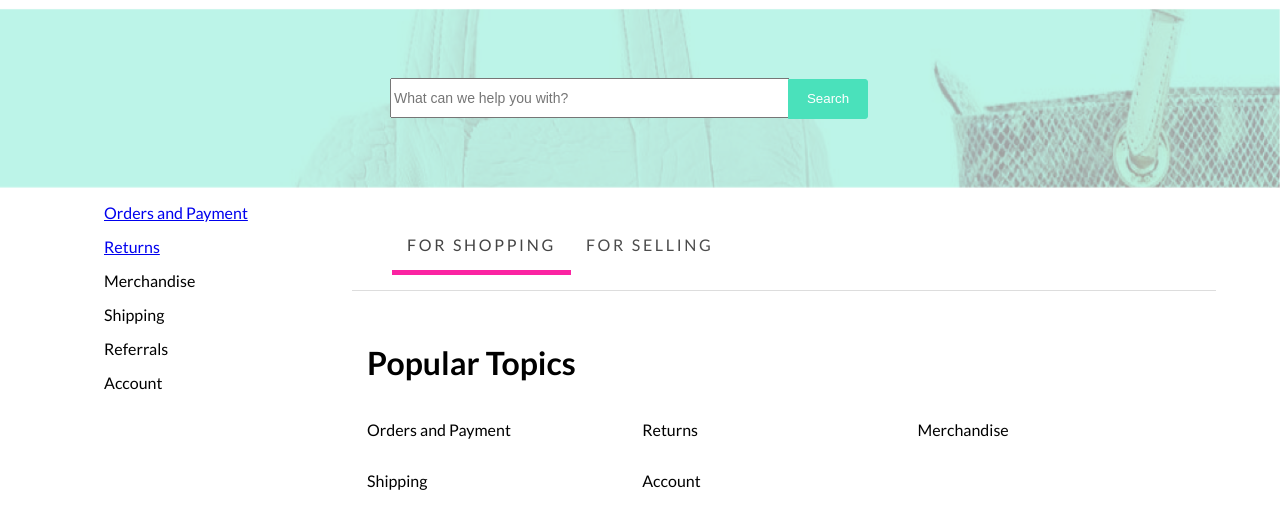
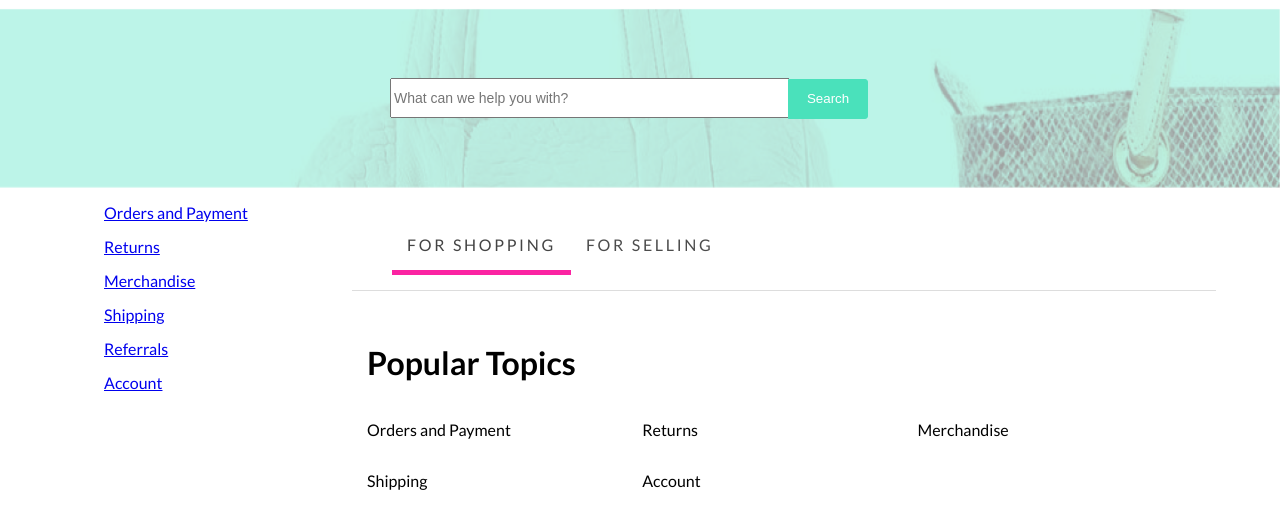
Before and after one commit to rachelelle/TUzendesk, a plain HTML site: page index.html in a window 1280 px wide. Shown: the part 86-614 px from the top of the page. Drawn offline with Linux system fonts and the light colour scheme.

Commit message:
added links

```diff
--- a/index.html
+++ b/index.html
@@ -28,10 +28,10 @@
 				<ul id="for-shopping">
 					<li id="orders-payments"><a href="#">Orders and Payment</a></li>
 					<li id="returns"><a href="#">Returns</a></li>
-					<li id="merch">Merchandise</li>
-					<li id="shipping">Shipping</li>
-					<li id="referrals">Referrals</li>
-					<li id="account">Account</li>
+					<li id="merch"><a href="#">Merchandise</a></li>
+					<li id="shipping"><a href="#">Shipping</a></li>
+					<li id="referrals"><a href="#">Referrals</a></li>
+					<li id="account"><a href="#">Account</a></li>
 			</ul>
 
 				<ul class="sub-sidebar" id="orders-payments">
```
